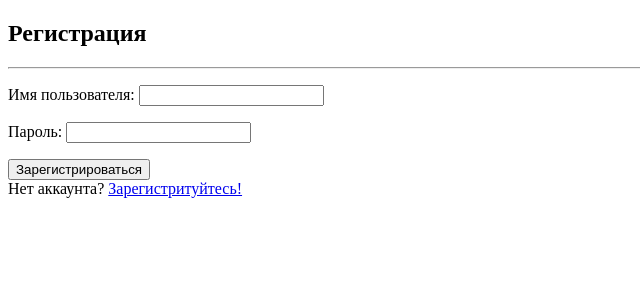
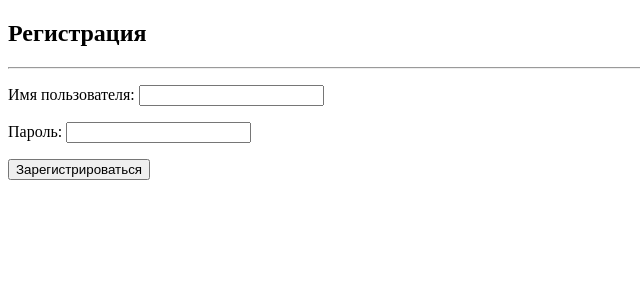
Before and after one commit to xRetrograde/codewars-like-app, a Django app: page /registration in a window 1280 px wide. Shown: the part 26-326 px from the top of the page, without its empty margins (0-640 px from the left). Run offline with Django 4.2, Linux system fonts and the light colour scheme.

Commit message:
Убрал ссылку на форму регистрации

```diff
--- a/codewars/templates/registration.html
+++ b/codewars/templates/registration.html
@@ -14,6 +14,5 @@
 
     <input type="submit" value="Зарегистрироваться" />
   </form>
-  <span>Нет аккаунта? <a href="#">Зарегистритуйтесь!</a></span>
 </section>
 {% endblock %}
```
